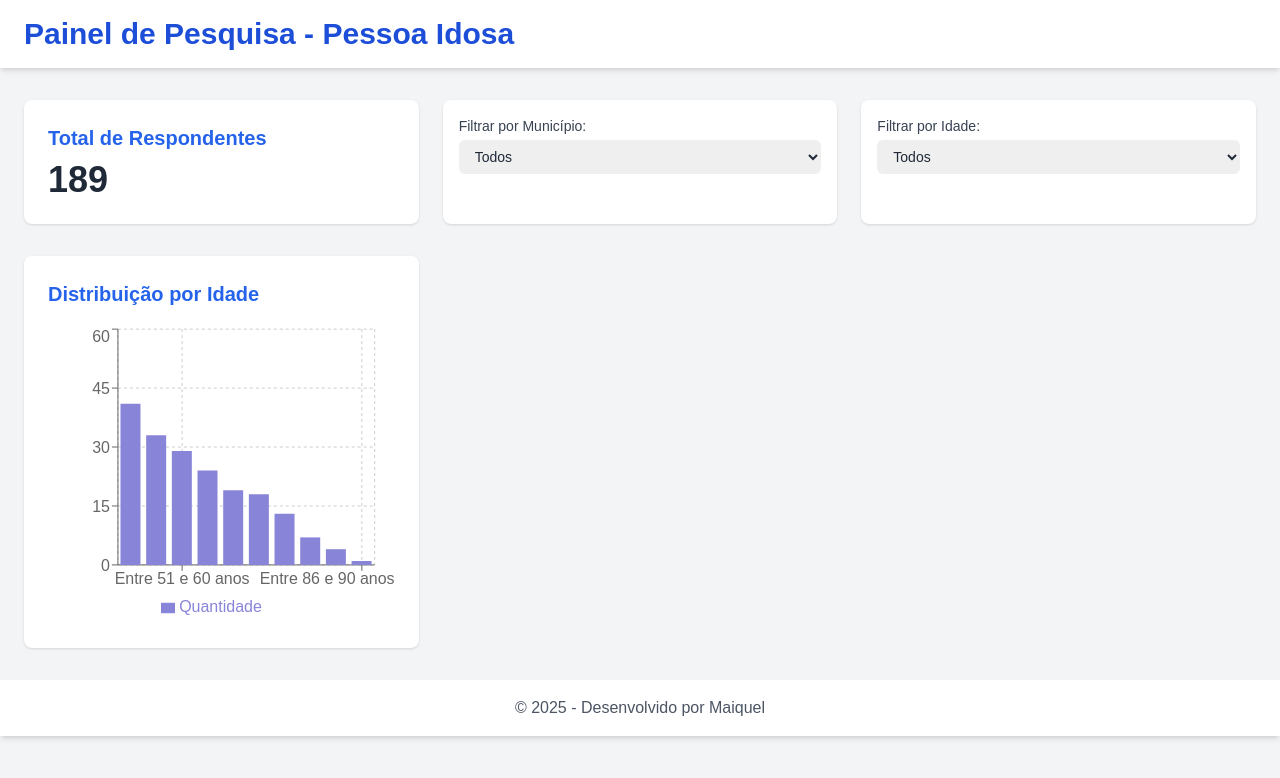
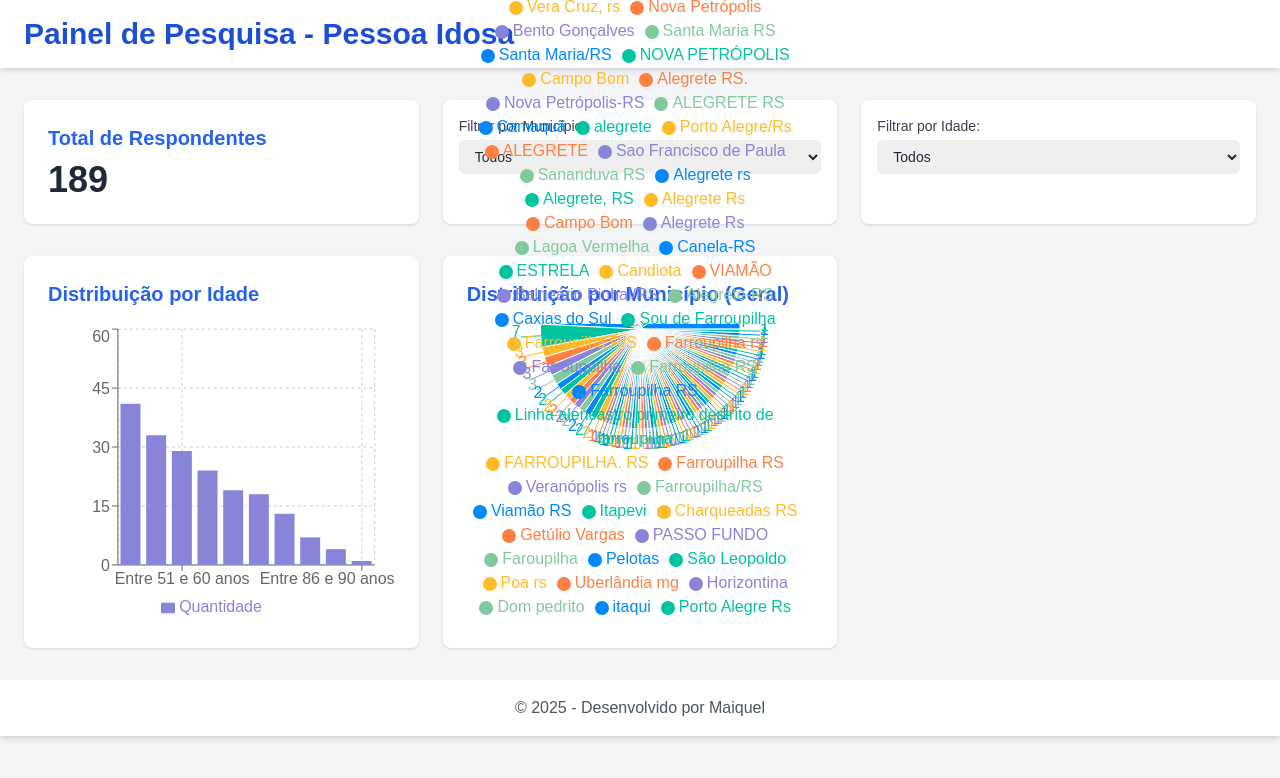
Before and after one commit to mmv-1975/dashboard_idoso, a Next.js app: page / in a window 1280 px wide. Shown: the top 778 px of the page. Built offline with nearby package versions, Linux system fonts and the light colour scheme.

Commit message:
Update page.tsx

```diff
--- a/src/app/page.tsx
+++ b/src/app/page.tsx
@@ -215,7 +215,7 @@ const HomePage: React.FC = () => {
           </ResponsiveContainer>
         </div>
 
-        {/*<div className="bg-white p-6 rounded-lg shadow col-span-1 md:col-span-2 lg:col-span-1">
+        <div className="bg-white p-6 rounded-lg shadow col-span-1 md:col-span-2 lg:col-span-1">
           <h3 className="text-xl font-semibold mb-4 text-blue-600">Distribuição por Município (Geral)</h3>
           <ResponsiveContainer width="100%" height={300}>
             <PieChart>
@@ -228,7 +228,7 @@ const HomePage: React.FC = () => {
               <Legend />
             </PieChart>
           </ResponsiveContainer>
-        </div>*/}
+        </div>
 
         {/*<div className="bg-white p-6 rounded-lg shadow col-span-1 md:col-span-2 lg:col-span-1">
           <h3 className="text-xl font-semibold mb-4 text-blue-600">Perfil dos Respondentes (Filtrado)</h3>
```
